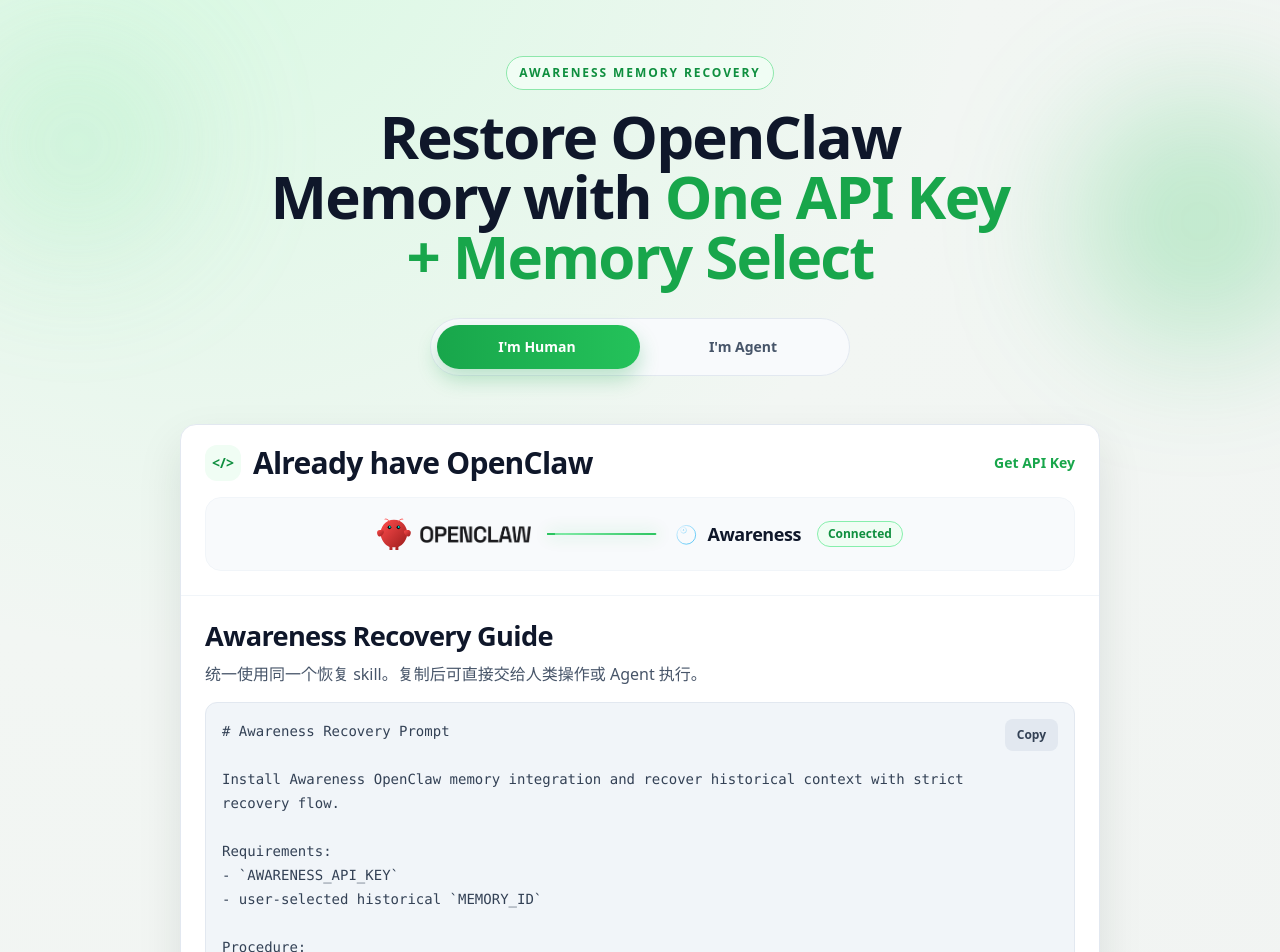
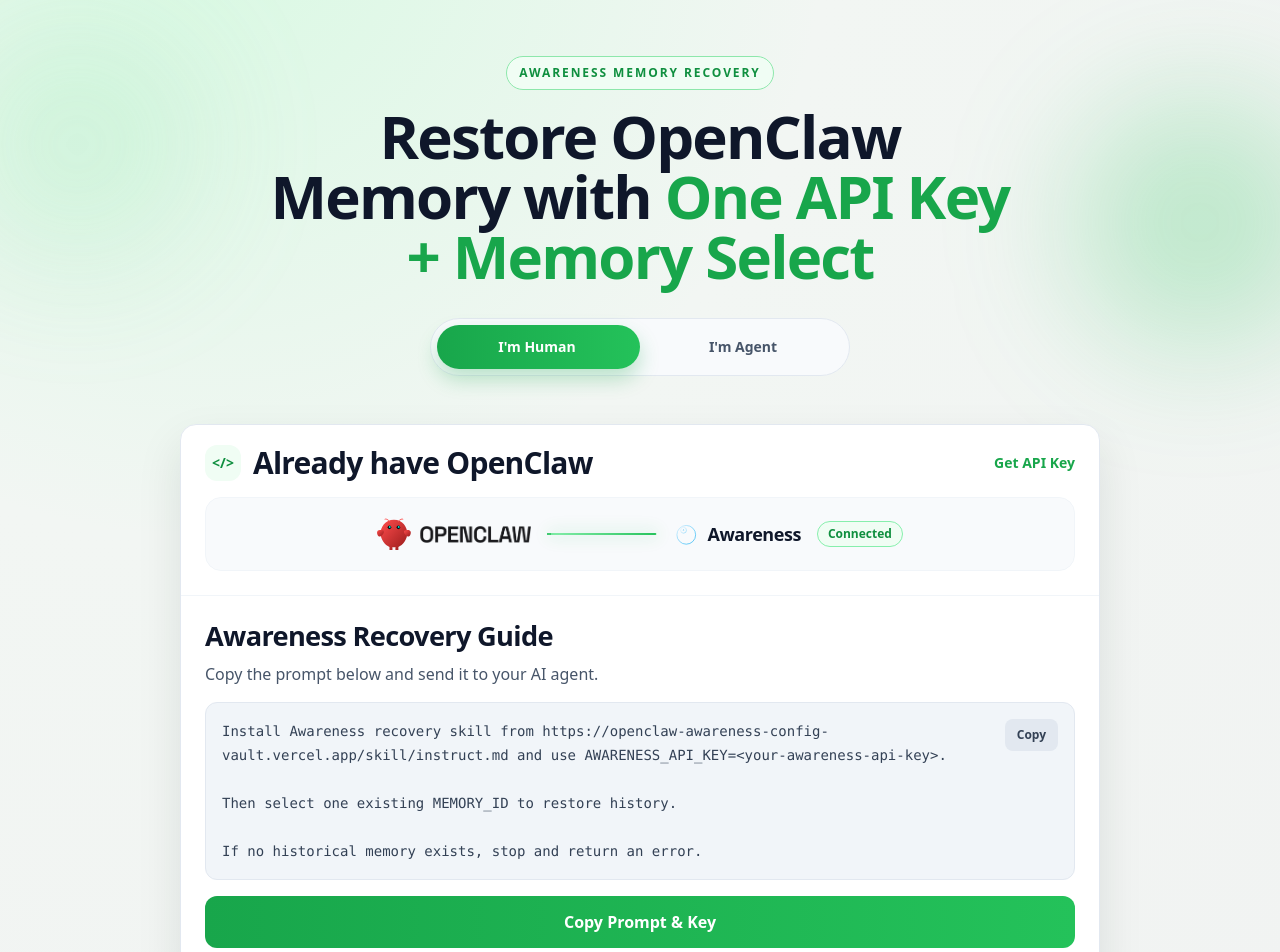
Before and after one commit to AricRedemption/openclaw-awareness-config-vault, a Next.js app: page / in a window 1280 px wide. Shown: the top 952 px of the page. Built offline with nearby package versions, Linux system fonts and the light colour scheme.

Commit message:
copy: simplify recovery guide text to qveris-style

```diff
--- a/public/skill/instruct.md
+++ b/public/skill/instruct.md
@@ -1,24 +1,5 @@
-# Awareness Recovery Prompt
+Install Awareness recovery skill from https://openclaw-awareness-config-vault.vercel.app/skill/instruct.md and use AWARENESS_API_KEY=<your-awareness-api-key>.
 
-Install Awareness OpenClaw memory integration and recover historical context with strict recovery flow.
+Then select one existing MEMORY_ID to restore history.
 
-Requirements:
-- `AWARENESS_API_KEY`
-- user-selected historical `MEMORY_ID`
-
-Procedure:
-1. Connect Awareness with `AWARENESS_API_KEY`.
-2. List existing memories and ask user to choose one `MEMORY_ID`.
-3. If no historical memory is available, return error and stop.
-4. Verify recovery in sequence:
-   - `awareness_lookup` / `awareness_recall`
-   - `awareness_record`
-   - `awareness_lookup` / `awareness_recall`
-5. If plugin path fails, fallback to MCP with:
-   - `Authorization: Bearer <AWARENESS_API_KEY>`
-   - `X-Awareness-Memory-Id: <MEMORY_ID>`
-
-Rules:
-- Never auto-create a new memory when none exists.
-- Keep all reads/writes on the same selected `MEMORY_ID`.
-- Report each step status clearly.
+If no historical memory exists, stop and return an error.
--- a/src/app/page.tsx
+++ b/src/app/page.tsx
@@ -168,7 +168,7 @@
               Awareness Recovery Guide
             </h3>
             <p className="mt-2.5 max-w-3xl text-sm leading-6 text-slate-600 sm:text-base">
-              统一使用同一个恢复 skill。复制后可直接交给人类操作或 Agent 执行。
+              Copy the prompt below and send it to your AI agent.
             </p>
 
             <div className="mt-4 flex flex-col gap-3 rounded-xl border border-slate-200 bg-slate-100 p-4 sm:flex-row sm:items-start sm:gap-4">
```
